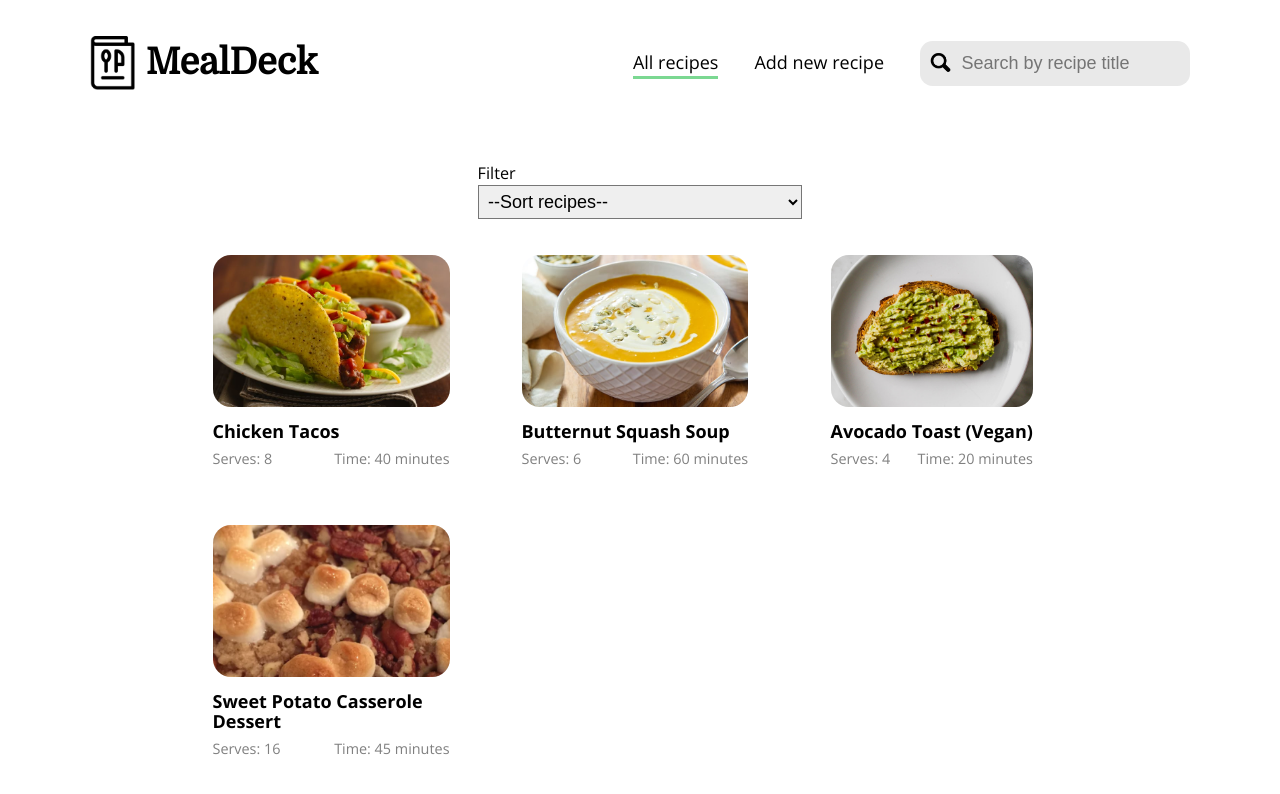
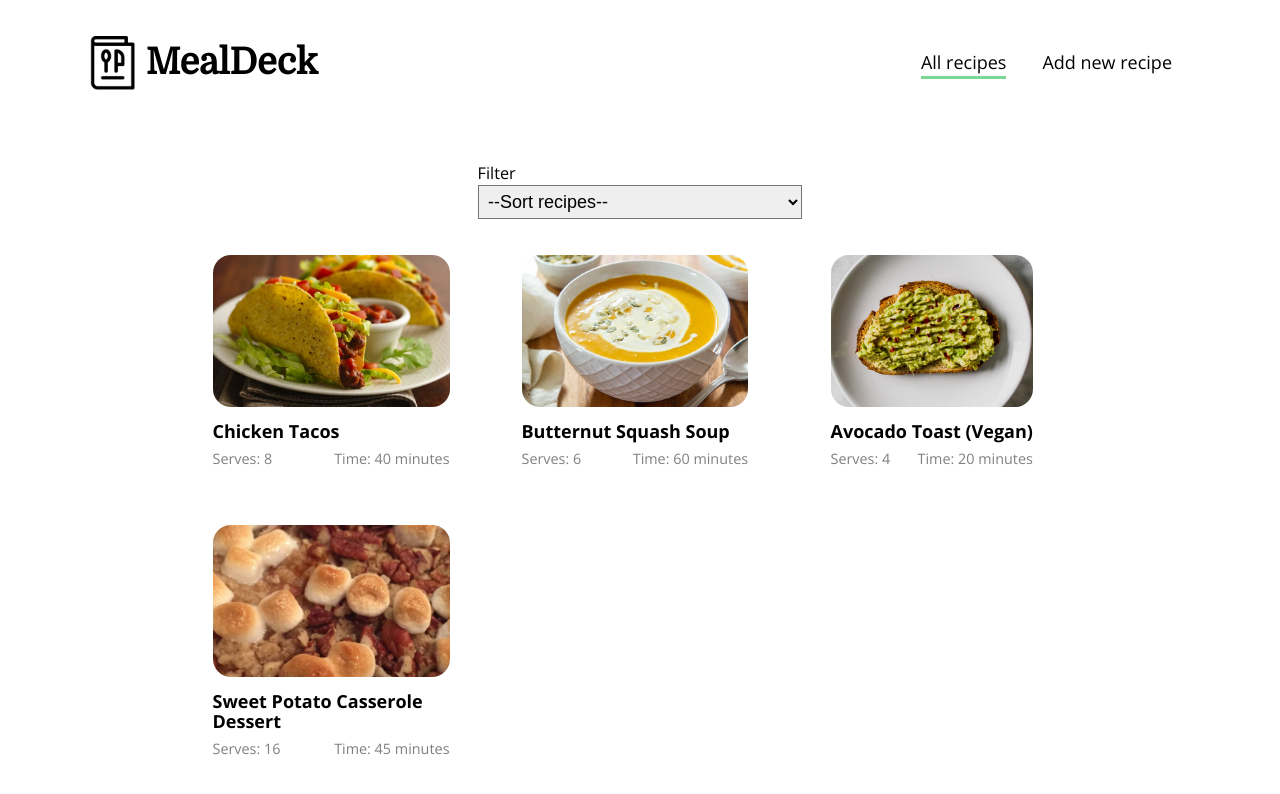
Before and after one commit to edlsto/recipe-creator, a Vue app: page / in a window 1280 px wide. Shown: the top 794 px of the page. Built offline with nearby package versions, Linux system fonts and the light colour scheme.

Commit message:
Move search bar

```diff
--- a/src/components/Nav.vue
+++ b/src/components/Nav.vue
@@ -12,14 +12,6 @@
       <router-link to="/" class="nav-link">All recipes</router-link>
 
       <router-link to="/add" class="nav-link">Add new recipe</router-link>
-
-      <input
-        type="text"
-        class="search"
-        v-model="search"
-        v-on:keyup="setSearch"
-        placeholder="Search by recipe title"
-      />
     </div>
   </div>
 </template>
@@ -27,17 +19,6 @@
 <script>
 export default {
   name: "Nav",
-  methods: {
-    setSearch: function() {
-      console.log("fired");
-      this.$emit("search-input", this.search);
-    },
-  },
-  data() {
-    return {
-      search: "",
-    };
-  },
 };
 </script>
 
@@ -49,11 +30,13 @@ export default {
   align-items: center;
   padding: 2em 5em;
 }
+
 .logo-text-container {
+  height: 100%;
   display: flex;
   align-items: center;
-  height: 100%;
 }
+
 .logo {
   height: 3em;
 }
@@ -76,19 +59,6 @@ a {
   flex-wrap: wrap;
 }
 
-.search {
-  height: 50%;
-  width: 15em;
-  margin-left: 1em;
-  border: none;
-  height: 2.5em;
-  border-radius: 0.7em;
-  background: 4% / 8% no-repeat url("../assets/search.png");
-  background-color: rgb(233, 233, 233);
-  padding-left: 2.3em;
-  font-size: 1em;
-  outline: none;
-}
 .nav-link.router-link-exact-active {
   border-bottom: 3px solid rgb(123, 216, 146);
   margin-bottom: -3px;
@@ -113,6 +83,7 @@ a {
   .nav-links {
     flex-direction: column;
   }
+
   .nav-link {
     padding: 0.5em;
   }
@@ -128,6 +99,7 @@ a {
   .main {
     margin: 0 auto 4em;
   }
+
   .nav-link.router-link-exact-active {
     border-bottom: 0;
     margin-bottom: 0;
```
